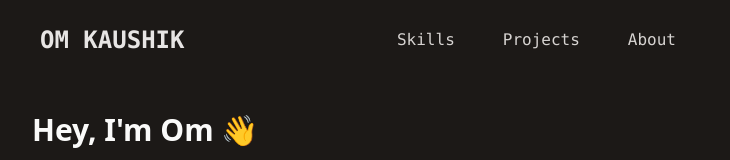
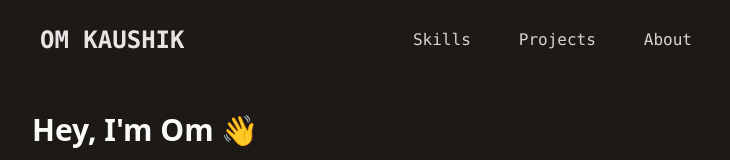
Before and after one commit to kaushikom/Portfolio, a React (Vite) app: page / in a window 1280 px wide. Shown: the top 160 px of the page, without its empty margins (274-1004 px from the left). Built offline with nearby package versions, Linux system fonts and the light colour scheme.

Commit message:
adjust padding and gap in nav component

```diff
--- a/src/App.jsx
+++ b/src/App.jsx
@@ -11,7 +11,7 @@ function App() {
       <div className="container max-w-[700px] w-full px-4">
         <header className="py-4 flex items-center sticky top-0 bg-stone-900 w-full z-10" >
           <a href="#header" className="font-mono  text-stone-200 text-xl font-bold hover:text-blue-400 sm:text-2xl outline-none p-2">OM KAUSHIK</a>
-          <ul className="text-stone-300 flex gap-4 px-4 ml-auto font-mono sm:gap-8">
+          <ul className="text-stone-300 flex ml-auto font-mono sm:gap-8">
             <a className="hover:text-blue-400 p-2" href="#skills">Skills</a>
             <a className="hover:text-blue-400 p-2" href="#projects">Projects</a>
             <a className="hover:text-blue-400 p-2" href="#about">About</a>
```
